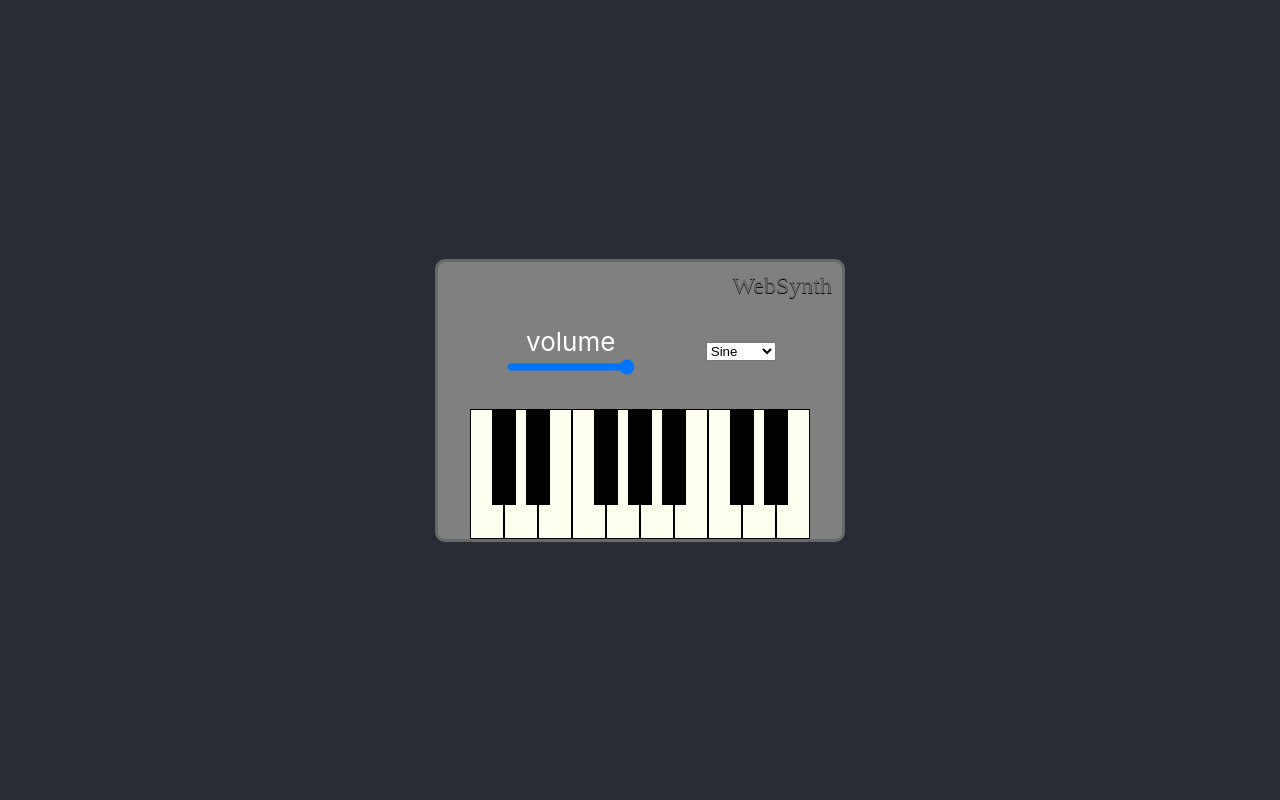
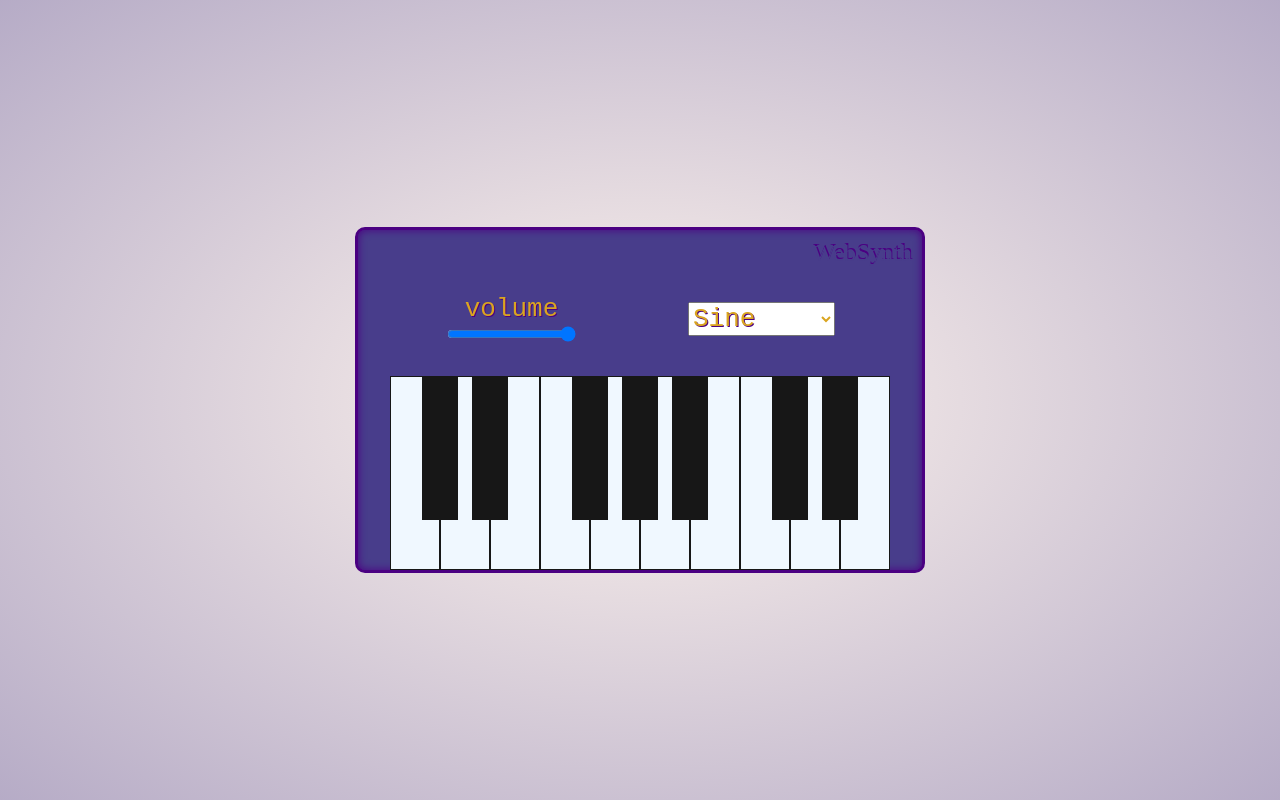
Before and after one commit to jumpbubble/WebSynth, a React (Create React App) app: page / in a window 1280 px wide. Built offline with nearby package versions, Linux system fonts and the light colour scheme.

Commit message:
color palette rework, resizing control elements

```diff
--- a/src/App.css
+++ b/src/App.scss
@@ -1,3 +1,6 @@
+$site-background-color: #483D8B; // dark slate blue
+$site-background-color-gradient: #FFF5EE; // floral white
+
 .App {
   text-align: center;
 }
@@ -7,14 +10,8 @@
   pointer-events: none;
 }
 
-@media (prefers-reduced-motion: no-preference) {
-  .App-logo {
-    animation: App-logo-spin infinite 20s linear;
-  }
-}
-
 .App-header {
-  background-color: #282c34;
+  background: radial-gradient($site-background-color-gradient, $site-background-color 250%);
   min-height: 100vh;
   display: flex;
   flex-direction: column;
--- a/src/App.tsx
+++ b/src/App.tsx
@@ -1,6 +1,6 @@
 import React from 'react';
 import logo from './logo.svg';
-import './App.css';
+import './App.scss';
 import Rack from "./components/Rack";
 
 function App() {
--- a/src/components/Rack.scss
+++ b/src/components/Rack.scss
@@ -1,6 +1,14 @@
+$site-background-color: #483D8B; // dark slate blue
+$site-background-color-gradient: #FFF5EE; // floral white
+$synth-background-color: #483D8B; // dark slate blue
+$synth-border-color: #4B0082; // indigo
+$synth-detail-color-primary: #DC143C; // crimson
+$synth-detail-color-secondary: #DAA520	; // goldenrod
+
 .rack {
-  background-color: gray;
-  border: 3px solid dimgray;
+  background-color: $synth-background-color;
+  border: 3px solid $synth-border-color;
+  box-shadow: inset 0 0 0.5rem $synth-border-color;
   border-radius: 10px;
   text-align: right;
   position: relative;
@@ -19,8 +27,8 @@
     font-size: 1.5rem;
     font-family: cursive;
 
-    color: dimgray;
-    text-shadow: 0px 1px black;
+    color: $synth-background-color;
+    text-shadow: 0.03em -0.08em $synth-border-color;
   }
 
   .synth {
@@ -30,6 +38,13 @@
     .settings {
       flex-direction: row;
       display: flex;
+
+      * {
+        font-family: monospace;
+        font-size: 1em;
+        color: $synth-detail-color-secondary;
+        text-shadow: 1px 1px $synth-border-color;
+      }
 
       .knob {
         margin: auto;
@@ -54,13 +69,13 @@
 
 // NOTE: computed styles could cause performance issues eventually,
 
-$piano-white: ivory;
-$piano-black: black;
-$piano-active: #4e62b6;
+$piano-white: #f0f8ff; // alice blue
+$piano-black: #171717;
+$piano-active: #7B68EE; // medium slate blue
 
-$key-width: 2rem;
+$key-width: 3rem;
 $black-key-ratio: 0.75;
-$key-height: 8rem;
+$key-height: 12rem;
 
 .controller {
   margin: 0 2rem 0;
--- a/src/components/Rack.tsx
+++ b/src/components/Rack.tsx
@@ -1,4 +1,4 @@
-import '../App.css';
+import '../App.scss';
 import Synth from "./Synth";
 import "./Rack.scss";
 
```
Also changed, not shown: src/components/Controller.tsx (+0 -7 lines).
